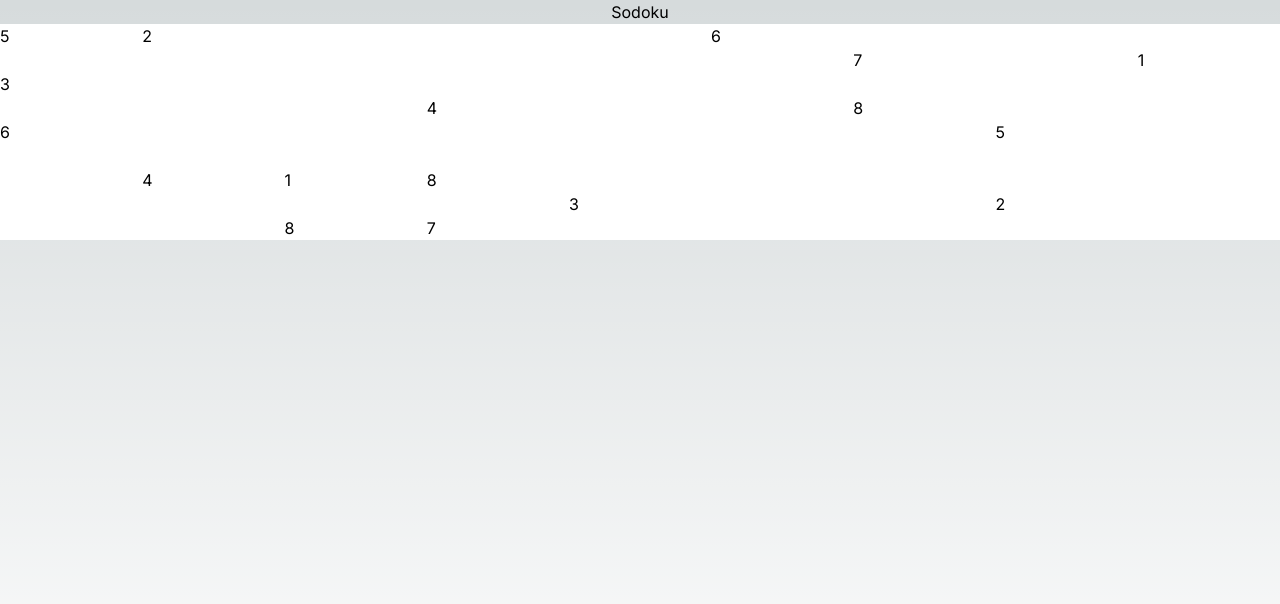
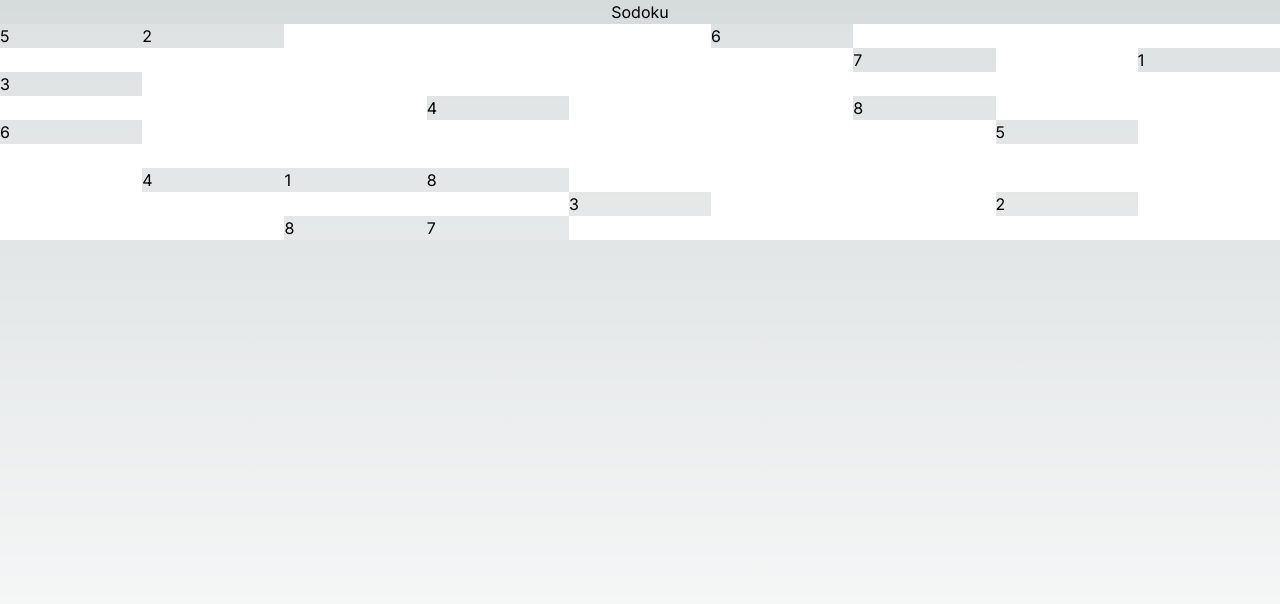
Before and after one commit to ariffmunshi/Sodoku, a Next.js app: page / in a window 1280 px wide. Shown: the top 604 px of the page. Built offline with nearby package versions, Linux system fonts and the light colour scheme.

Commit message:
Add code to disable filled grid items

```diff
--- a/components/GridItem.tsx
+++ b/components/GridItem.tsx
@@ -13,6 +13,7 @@ const GridItem = ({ value }: { value: NullableNum }): JSX.Element => {
             className="grid-item"
             defaultValue={value ?? undefined}
             data-testid="grid-item"
+            disabled={value !== null}
         />
     );
 };
```
